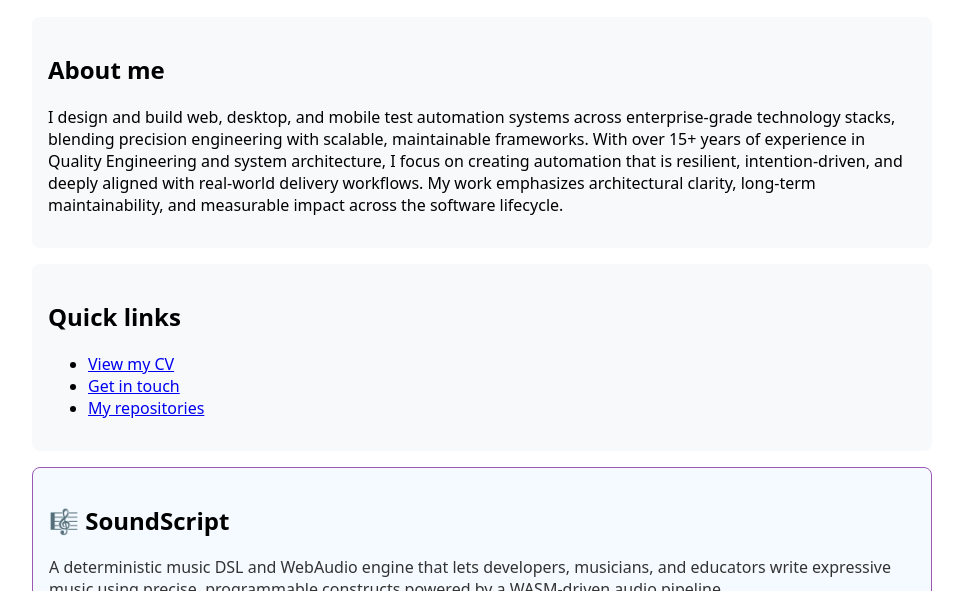
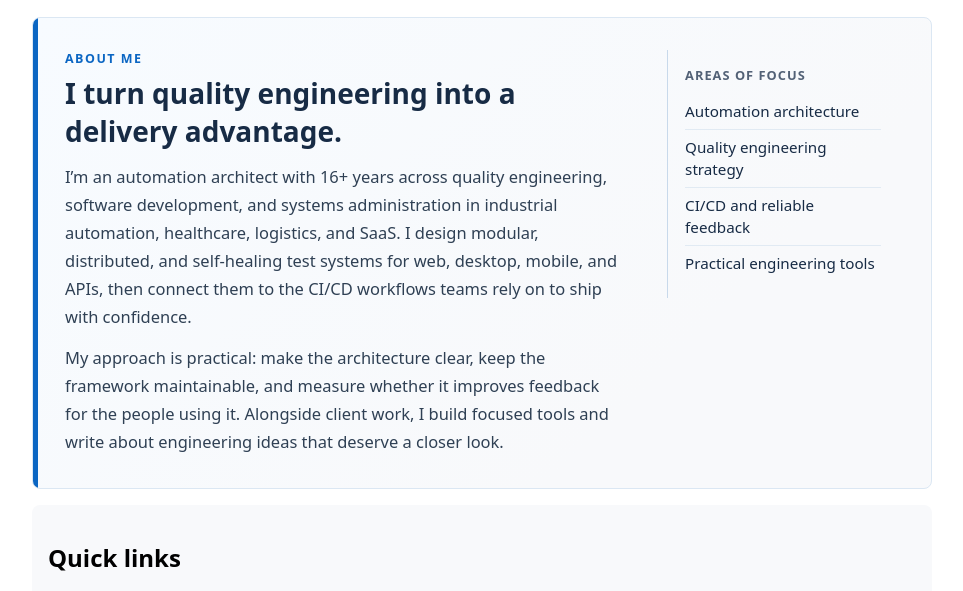
Before and after one commit to dharangutti/dharangutti-profile, a website: page index.html in a window 1280 px wide. Shown: the part 136-727 px from the top of the page, without its empty margins (158-1121 px from the left). Drawn offline with nearby package versions, Linux system fonts and the light colour scheme; no server answers.

```diff
--- a/index.html
+++ b/index.html
@@ -4,7 +4,7 @@
     <meta charset="utf-8" />
     <meta name="viewport" content="width=device-width,initial-scale=1" />
     <title>Anup Dharangutti — Profile</title>
-    <meta name="description" content="Test Automation Specialist with 15+ years in QA, modular system design, and civic-grade engineering. Explore my portfolio, CV, white papers, and engineering insights." />
+    <meta name="description" content="Automation architect with 16+ years across quality engineering, modular system design, and civic-grade engineering. Explore my portfolio, CV, white papers, and engineering insights." />
     <meta name="keywords" content="test automation, QA engineering, modular systems, accessibility audits, civic-grade engineering, white papers, DOI, Anup Dharangutti, software testing, automation specialist" />
     <meta name="author" content="Anup Dharangutti" />
 
@@ -29,7 +29,7 @@
   "url": "https://www.dharangutti.in/",
   "image": "https://www.dharangutti.in/avatar.png",
   "jobTitle": "Test Automation Specialist",
-  "description": "Modular systems architect with 15+ years in QA, civic-grade tool design, and ensemble-grade engineering.",
+  "description": "Automation architect with 16+ years across quality engineering, civic-grade tool design, and ensemble-grade engineering.",
   "sameAs": [
     "https://github.com/dharangutti",
     "https://www.linkedin.com/in/anup-dharangutti-852a94129/"
@@ -90,6 +90,83 @@
         background: #f8f9fb;
         padding: 1rem;
         border-radius: 8px;
+      }
+
+      .about-card {
+        position: relative;
+        overflow: hidden;
+        padding: clamp(1.25rem, 3vw, 2rem);
+        border: 1px solid #dbe7f3;
+        background: linear-gradient(135deg, #f7fbff 0%, #f8f9fb 72%);
+      }
+
+      .about-card::before {
+        content: "";
+        position: absolute;
+        inset: 0 auto 0 0;
+        width: 0.3rem;
+        background: #0b66c3;
+      }
+
+      .about-kicker {
+        margin: 0 0 0.45rem;
+        color: #0b66c3;
+        font-size: 0.78rem;
+        font-weight: 700;
+        letter-spacing: 0.12em;
+        text-transform: uppercase;
+      }
+
+      .about-card h2 {
+        margin: 0;
+        color: #172b45;
+        font-size: clamp(1.4rem, 2.5vw, 1.75rem);
+      }
+
+      .about-layout {
+        display: grid;
+        grid-template-columns: minmax(0, 1fr) minmax(12rem, 0.42fr);
+        gap: clamp(1.25rem, 4vw, 3rem);
+        align-items: start;
+      }
+
+      .about-copy {
+        margin: 0.8rem 0 0;
+        color: #2f4054;
+        font-size: 1.03rem;
+        line-height: 1.7;
+      }
+
+      .about-focus {
+        margin: 0;
+        padding: 1rem 1.1rem;
+        border-left: 1px solid #c8d9eb;
+      }
+
+      .about-focus-title {
+        margin: 0 0 0.6rem;
+        color: #526176;
+        font-size: 0.8rem;
+        font-weight: 700;
+        letter-spacing: 0.08em;
+        text-transform: uppercase;
+      }
+
+      .about-focus ul {
+        margin: 0;
+        padding: 0;
+        list-style: none;
+      }
+
+      .about-focus li {
+        padding: 0.45rem 0;
+        color: #172b45;
+        font-size: 0.95rem;
+        line-height: 1.4;
+      }
+
+      .about-focus li + li {
+        border-top: 1px solid #e1eaf3;
       }
       .iframe-wrapper {
         position: relative;
@@ -217,6 +294,14 @@
           display: block;
           max-width: none;
         }
+        .about-layout {
+          grid-template-columns: minmax(0, 1fr);
+        }
+        .about-focus {
+          padding: 1rem 0 0;
+          border-top: 1px solid #c8d9eb;
+          border-left: 0;
+        }
         .wp-featured {
           grid-template-columns: minmax(0, 1fr);
         }
@@ -261,12 +346,29 @@
         </div>
       </header>
 
-      <section style="margin-top:1.25rem">
-        <div class="card">
-          <h2>About me</h2>
-          <p>
-           I design and build web, desktop, and mobile test automation systems across enterprise‑grade technology stacks, blending precision engineering with scalable, maintainable frameworks. With over 15+ years of experience in Quality Engineering and system architecture, I focus on creating automation that is resilient, intention‑driven, and deeply aligned with real‑world delivery workflows. My work emphasizes architectural clarity, long‑term maintainability, and measurable impact across the software lifecycle.
-          </p>
+      <section style="margin-top:1.25rem" aria-labelledby="about-title">
+        <div class="card about-card">
+          <div class="about-layout">
+            <div>
+              <p class="about-kicker">About me</p>
+              <h2 id="about-title">I turn quality engineering into a delivery advantage.</h2>
+              <p class="about-copy">
+                I’m an automation architect with 16+ years across quality engineering, software development, and systems administration in industrial automation, healthcare, logistics, and SaaS. I design modular, distributed, and self-healing test systems for web, desktop, mobile, and APIs, then connect them to the CI/CD workflows teams rely on to ship with confidence.
+              </p>
+              <p class="about-copy">
+                My approach is practical: make the architecture clear, keep the framework maintainable, and measure whether it improves feedback for the people using it. Alongside client work, I build focused tools and write about engineering ideas that deserve a closer look.
+              </p>
+            </div>
+            <aside class="about-focus" aria-label="Areas of focus">
+              <p class="about-focus-title">Areas of focus</p>
+              <ul>
+                <li>Automation architecture</li>
+                <li>Quality engineering strategy</li>
+                <li>CI/CD and reliable feedback</li>
+                <li>Practical engineering tools</li>
+              </ul>
+            </aside>
+          </div>
         </div>
 
         <div class="card" style="margin-top:1rem">
```
Also changed, not shown: cv.html (+6 -5 lines), 1 other file.
